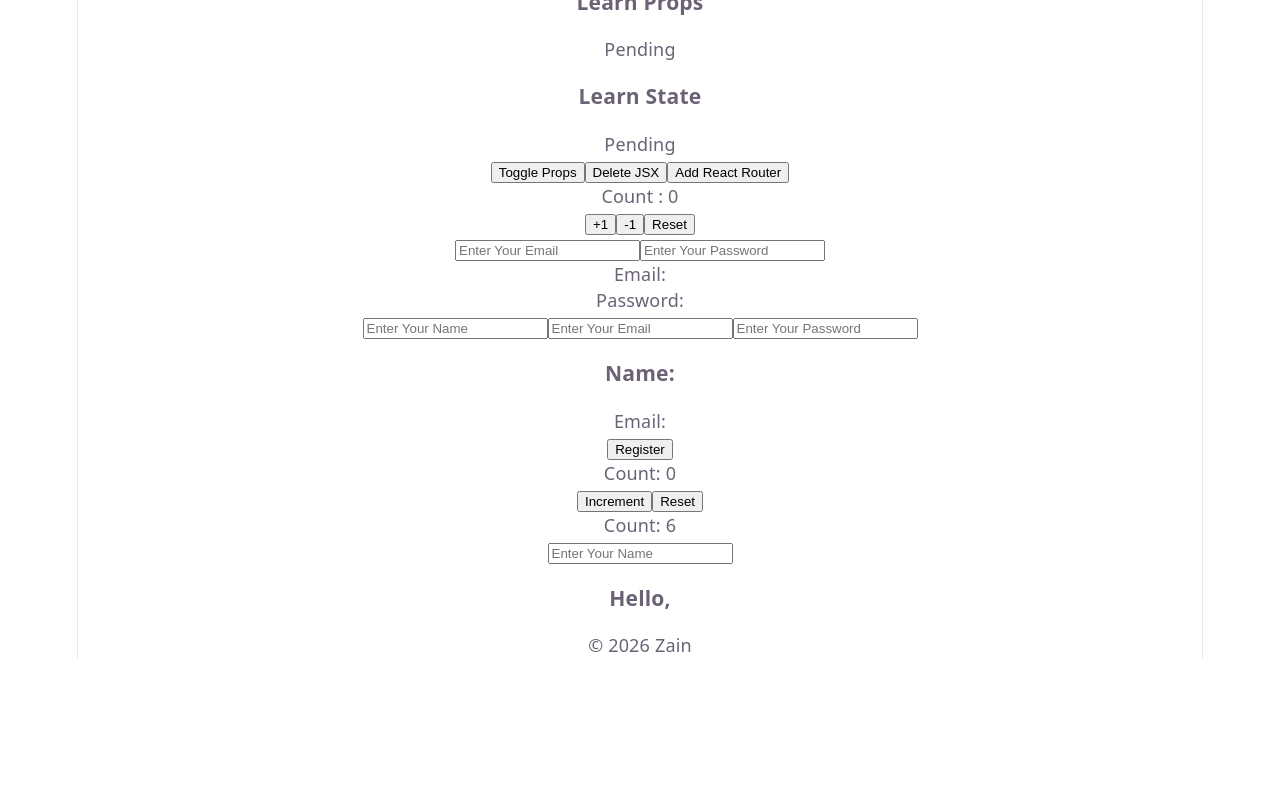
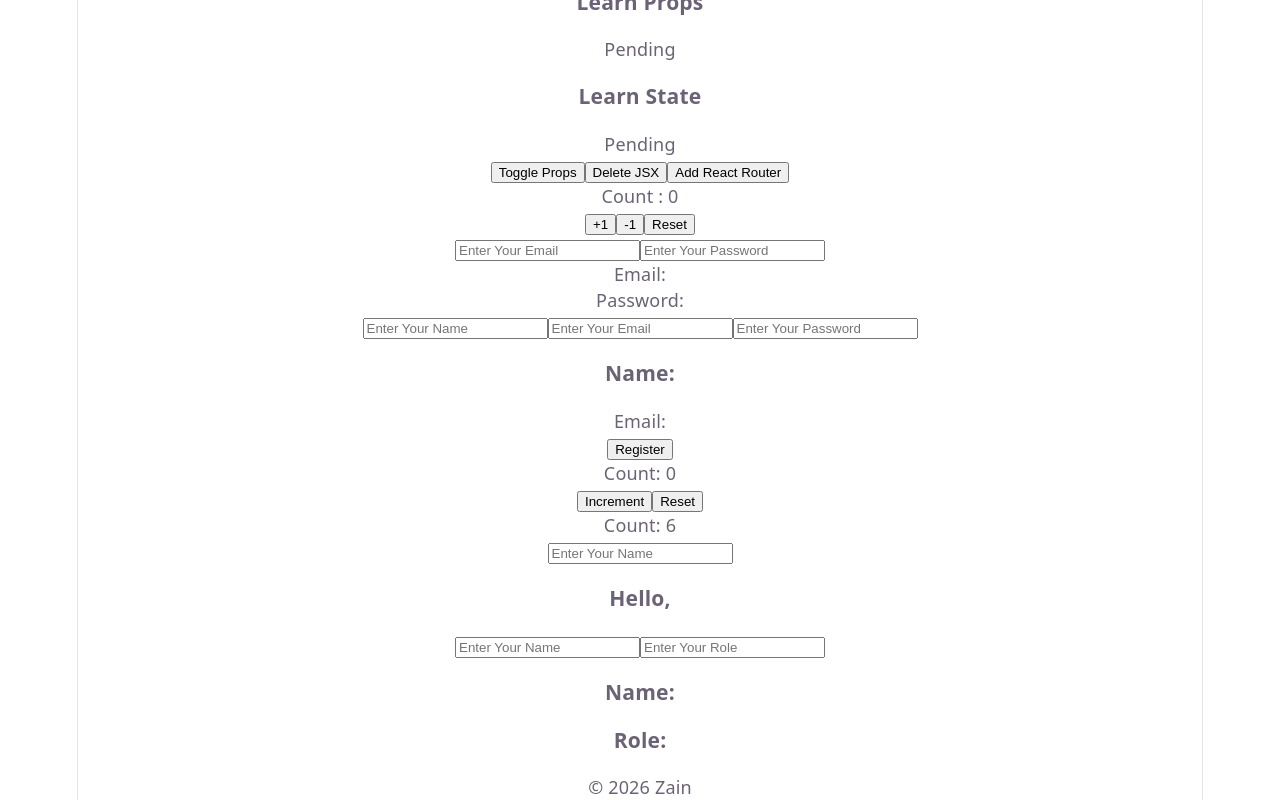
Before and after one commit to TheZainCode/react-mental-mode, a React (Vite) app: page / in a window 1280 px wide. Shown: the part 2572-3372 px from the top of the page. Before the commit the page ends 3230 px from the top, so only its background shows below. Built offline with nearby package versions, Linux system fonts and the light colour scheme.

Commit message:
feat: Add PersistentUser with localstorage to App

```diff
--- a/src/App.jsx
+++ b/src/App.jsx
@@ -20,6 +20,7 @@ import RegisterForm from './components/RegisterForm.jsx';
 import DocumentTitle from './components/DocumentTitle.jsx';
 import Timer from './components/Timer.jsx';
 import PersistentName from './components/PersistentName.jsx';
+import PersistentUser from './components/PersistentUser.jsx';
 
 function App() {
   const [count, setCount]=useState(0);
@@ -73,6 +74,7 @@ function handleReset(){
         <DocumentTitle />
         <Timer />
         <PersistentName />
+        <PersistentUser />
       </main>
       <Footer />
     </>
--- /dev/null
+++ b/src/components/PersistentUser.jsx
@@ -0,0 +1,28 @@
+import { useState, useEffect } from "react";
+function PersistentUser(){
+    const [user, setUser]=useState(()=>{
+        const savedUser=localStorage.getItem("user");
+        return savedUser ? JSON.parse(savedUser) : {name:"", role:""}
+    });
+    useEffect(()=>{
+        localStorage.setItem("user",JSON.stringify(user));
+    },[user]);
+    function handleChange(event){
+        const {name, value}=event.target;
+        setUser((prevUser) => ({
+            ...prevUser,
+            [name]:value
+        }));
+    }
+    return(
+        <section>
+            <input type="text" name="name" value={user.name} onChange={handleChange} placeholder="Enter Your Name" />
+            <input type="text" name="role" value={user.role} onChange={handleChange} placeholder="Enter Your Role" />
+            <div>
+                <h3>Name: {user.name}</h3>
+                <h3>Role: {user.role}</h3>
+            </div>
+        </section>
+    )
+}
+export default PersistentUser;
```
